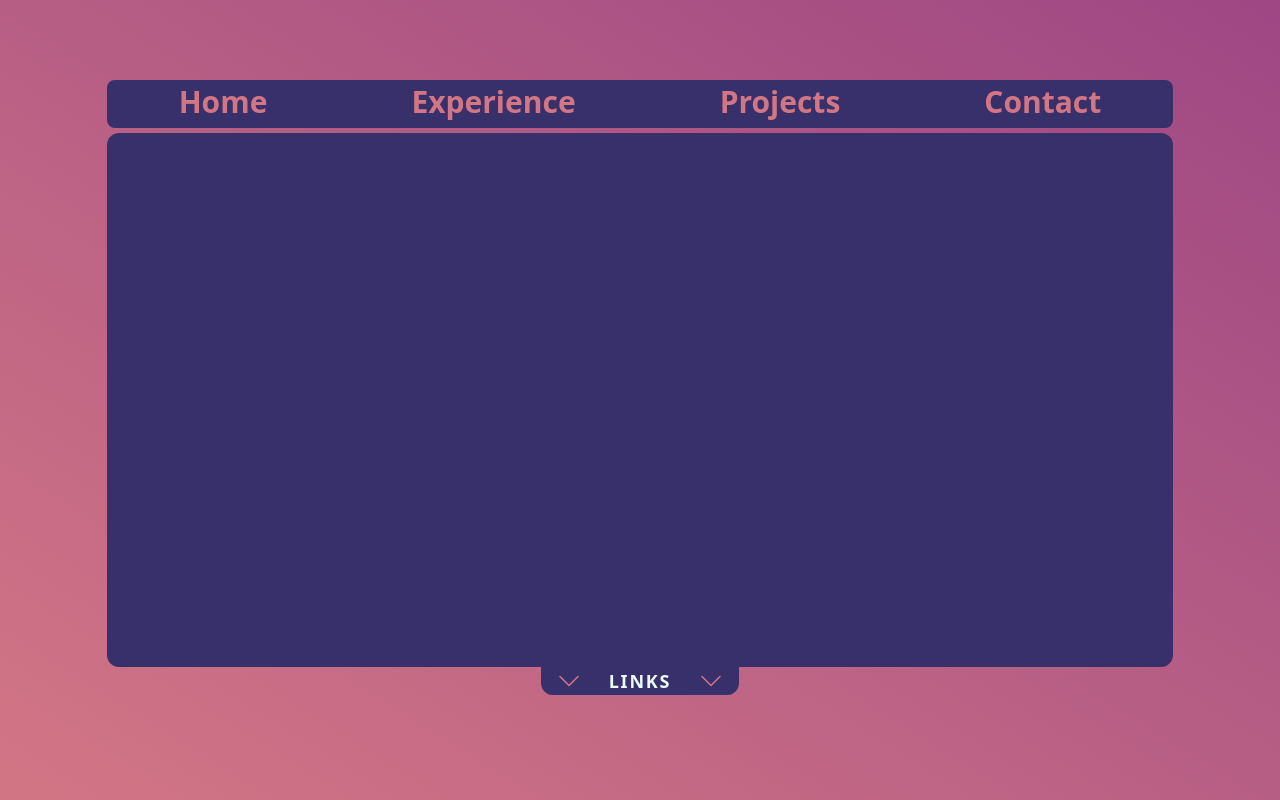
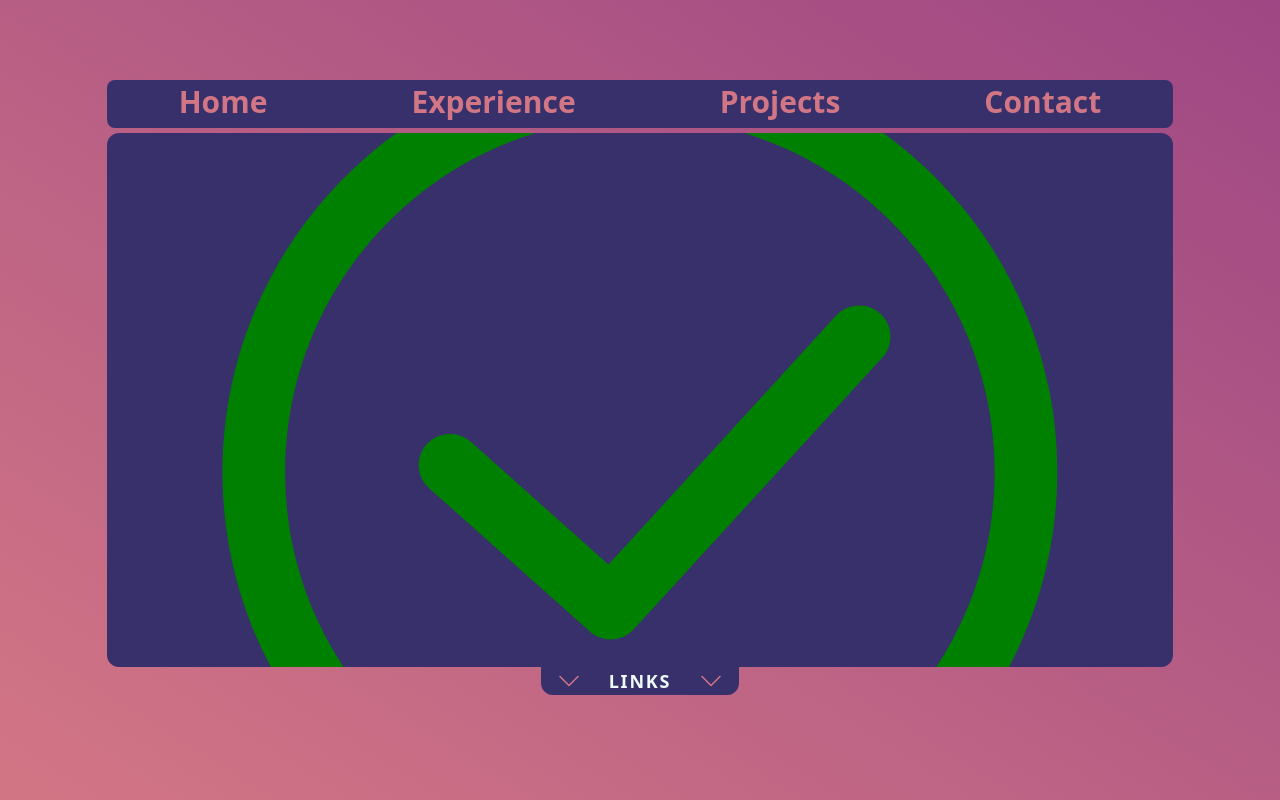
Before and after one commit to beratarrr/Berat-Portfolio, a Nuxt app: page /thanks in a window 1280 px wide. Built offline with nearby package versions, Linux system fonts and the light colour scheme.

Commit message:
form amk

```diff
--- a/package.json
+++ b/package.json
@@ -12,5 +12,6 @@
     "nuxt": "^3.3.1",
     "postcss": "^8.4.21",
     "tailwindcss": "^3.2.7"
-  }
+  },
+  "dependencies": {}
 }
--- a/pages/contact.vue
+++ b/pages/contact.vue
@@ -13,7 +13,7 @@
                     <h2 class="flex font-bold md:text-6xl text-4xl text-berry-4" >,cup of coffee?</h2>
             </page-title>
         </section>
-        <form class="" method="POST" data-netlify="true" netlify name="contact" netlify-honeypot="bot-field">
+        <form class="" action="/thanks" method="POST" data-netlify="true" netlify name="contact" netlify-honeypot="bot-field">
             <input type="hidden" name="form-name" value="contactus" />
                 <div class="flex flex-col md:gap-y-5 gap-y-7" >
                     <div class="">
--- /dev/null
+++ b/pages/thanks.vue
@@ -0,0 +1,9 @@
+<template>
+    <div class="flex flex-col p-8 h-full justify-center gap-y-11 bg-berry-1">
+        <page-title class="flex flex-col items-center">
+            <p>Thanks for filling out the form!</p>
+            <p class="md:text-xl text-base font-normal text-berry-4">I'll contact you within 24 hours for a nice cup of coffee.</p>
+        </page-title>
+        <img src="checkmark.svg" />
+    </div>
+</template>
```
Also changed, not shown: public/checkmark.svg (added).
